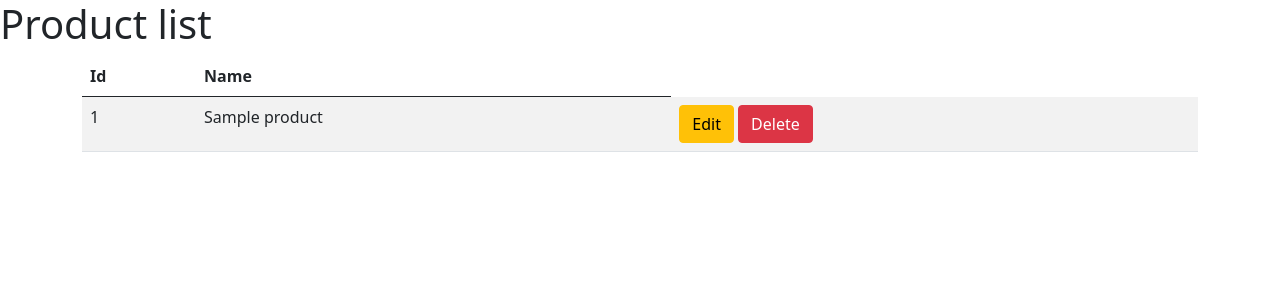
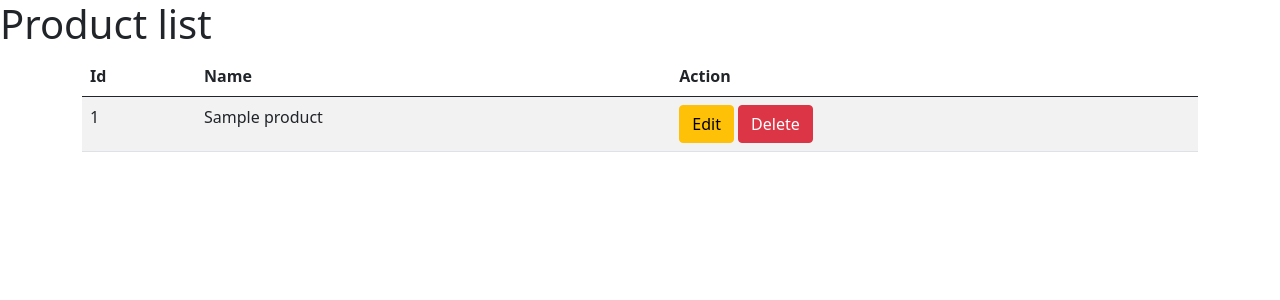
Before and after one commit to dinhkhoiIT15/Phone_Shop, a Symfony app: template templates/product/all.html.twig in a window 1280 px wide. Shown: the top 300 px of the page. Run offline with Twig, Linux system fonts and the light colour scheme; the template is opened without the code that fills it: most values are stand-ins (such as "Sample title", 1, 10 or a date in 2020); some libraries are stand-ins or nearby versions.

Commit message:
edit view product all

```diff
--- a/templates/product/all.html.twig
+++ b/templates/product/all.html.twig
@@ -10,6 +10,7 @@
             <tr>
                 <th scope="col">Id</th>
                 <th scope="col">Name</th>
+                <th scope="col">Action</th>
 {#                <th scope="col">Actions</th>#}
             </tr>
             </thead>
```
Also changed, not shown: 1 other file.
